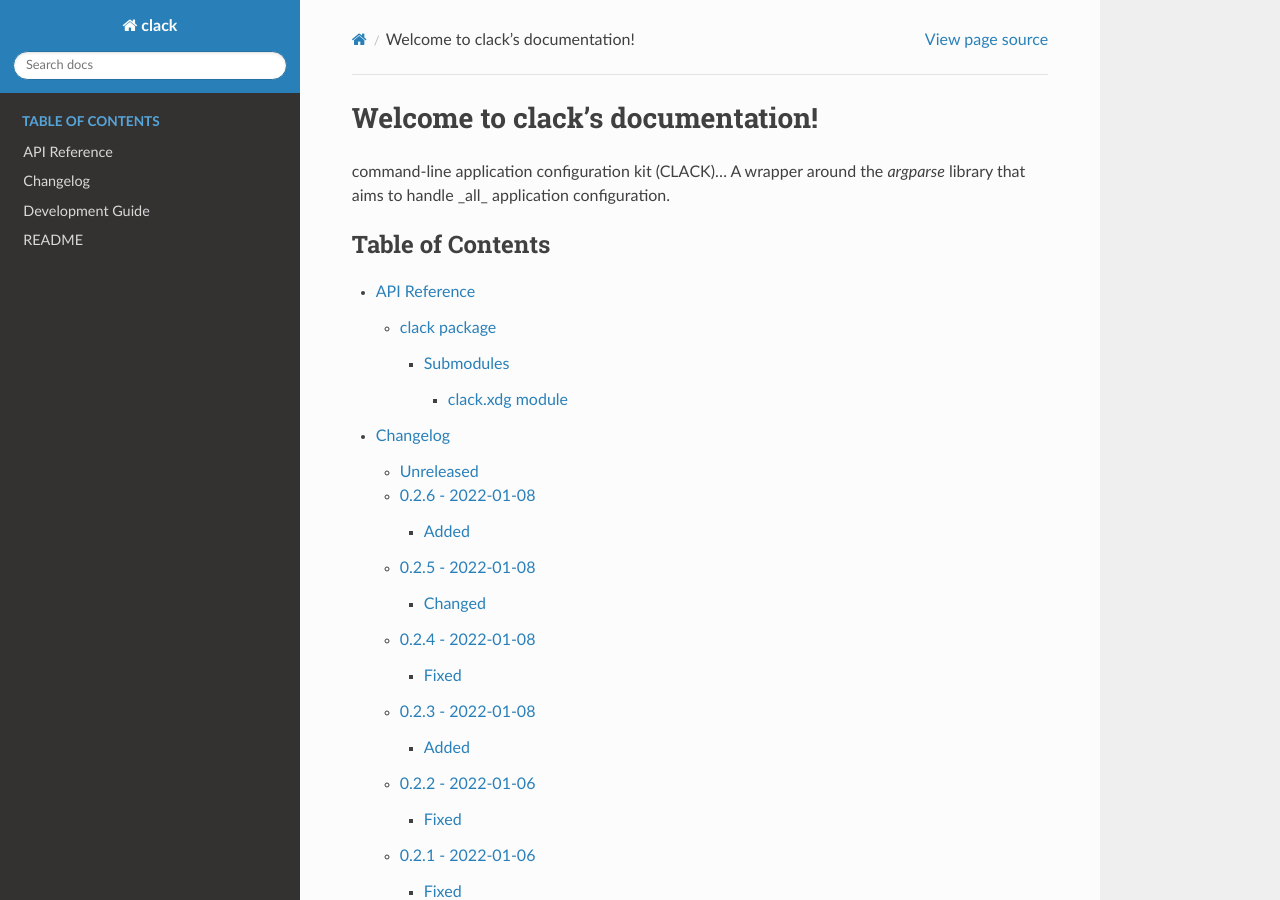
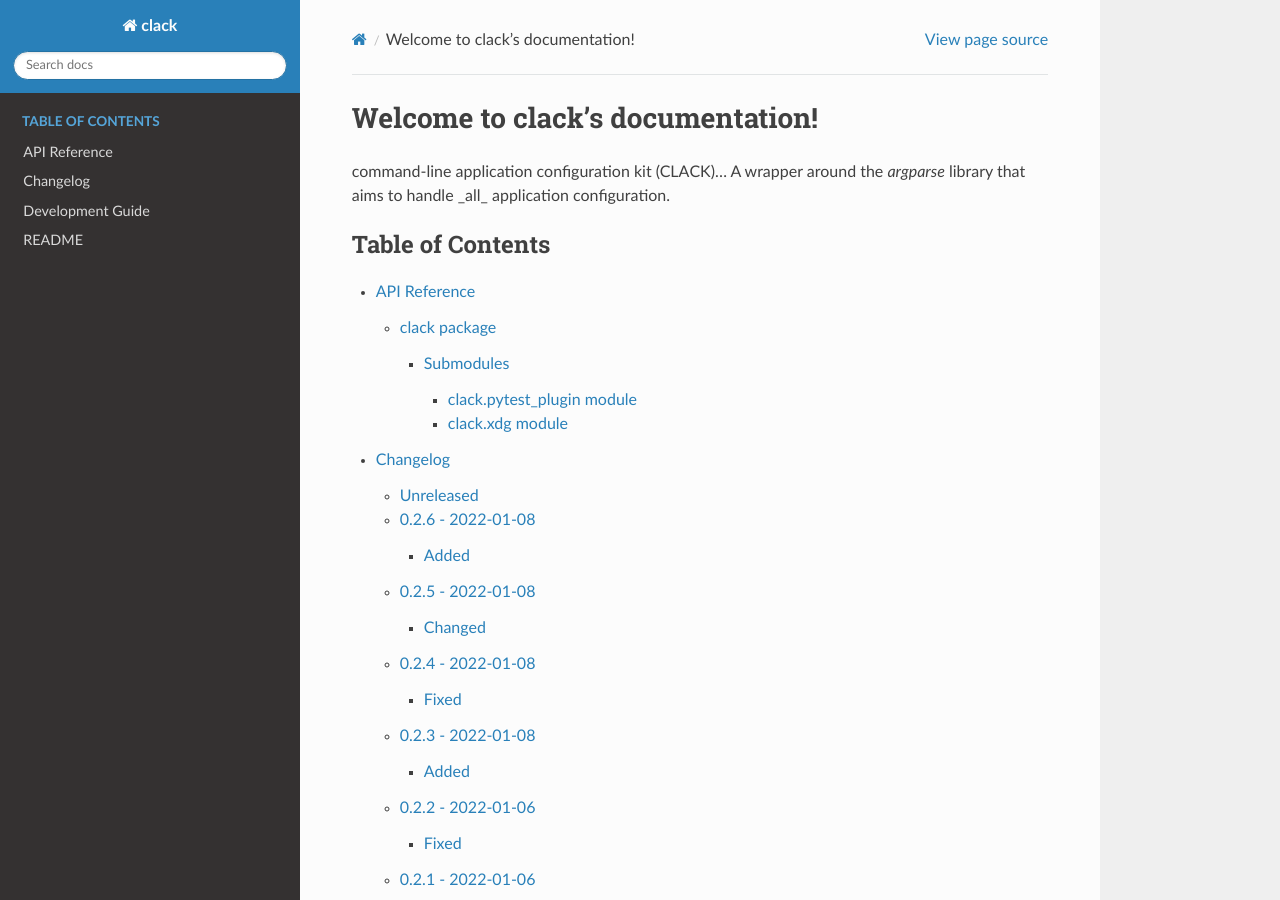
Before and after one commit to python-boltons/clack, a Sphinx documentation site: the page built from docs/source/index.rst, in a window 1280 px wide and 900 px high. Built offline with Sphinx 7.4.7 and the Read the Docs theme 2.0.0, drawn with Linux system fonts in a browser that asks for light colours.

```diff
--- /dev/null
+++ b/docs/source/clack.pytest_plugin.rst
@@ -0,0 +1,7 @@
+clack.pytest\_plugin module
+===========================
+
+.. automodule:: clack.pytest_plugin
+   :members:
+   :undoc-members:
+   :show-inheritance:
--- a/docs/source/clack.rst
+++ b/docs/source/clack.rst
@@ -12,4 +12,5 @@ Submodules
 .. toctree::
    :maxdepth: 4
 
+   clack.pytest_plugin
    clack.xdg
```
